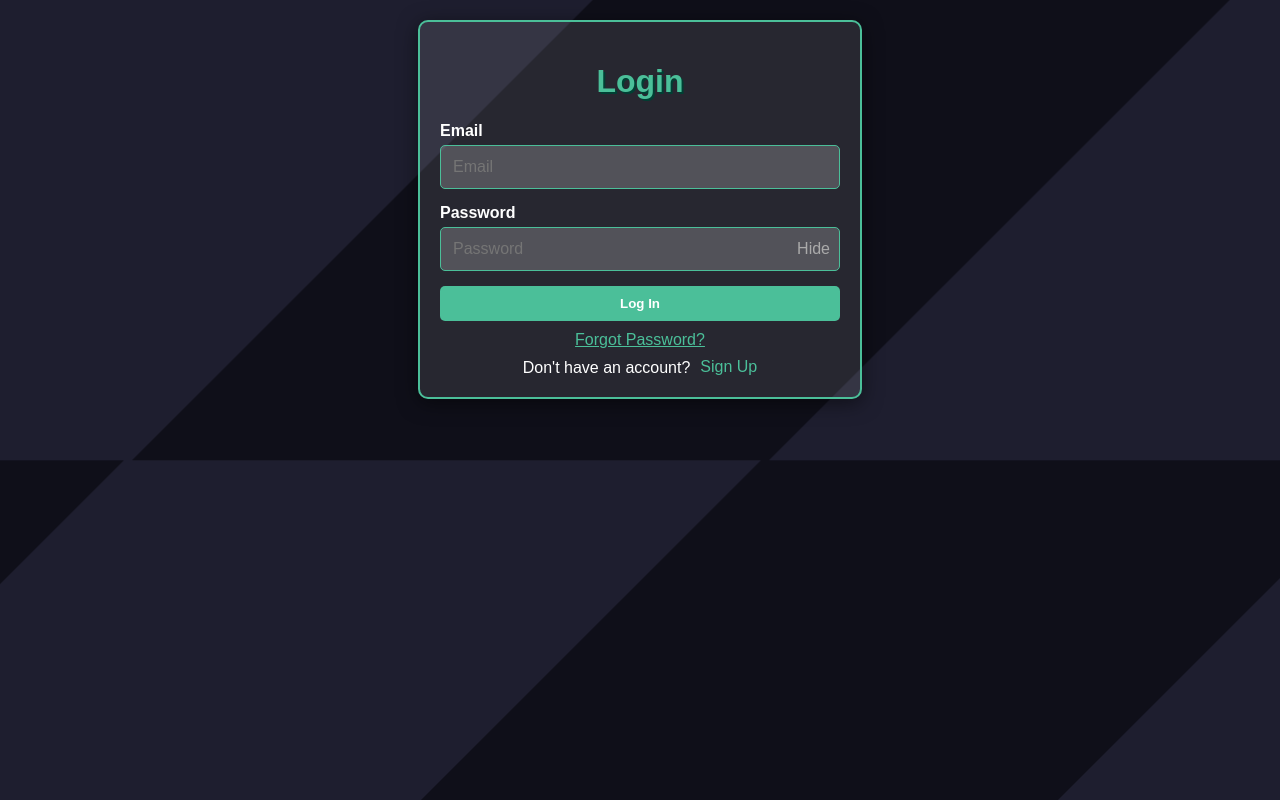
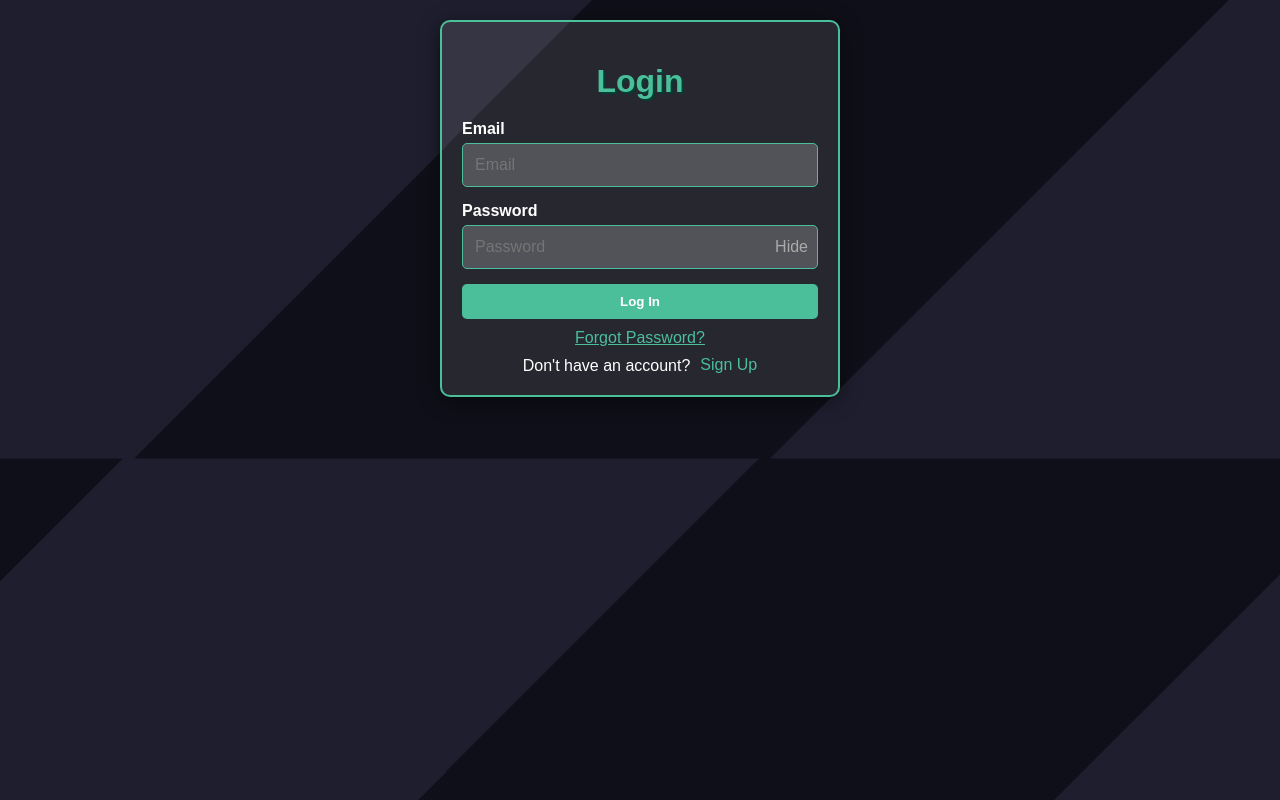
Before and after one commit to Clarence-C-P/Task_Manager, a website: page public/index.html in a window 1280 px wide. Drawn offline with Linux system fonts and the light colour scheme.

Commit message:
Update login.css

```diff
--- a/public/login.css
+++ b/public/login.css
@@ -17,6 +17,27 @@ body {
   100% {background-position: 100% 100%; }
 
   }
+
+h1 {
+  color: #4bbf99;
+  text-align: center;
+  text-shadow: 2px 2px #003f33;
+  font-size: 2em;
+  margin-bottom: 20px;
+}
+
+form {
+  background-color: rgba(255, 255, 255, 0.1);
+  border: 2px solid #4bbf99;
+  border-radius: 10px;
+  box-shadow: 0 4px 20px rgba(0, 0, 0, 0.5);
+  padding: 30px;
+  width: 100%;
+  max-width: 400px;
+  margin: auto;
+  box-sizing: border-box;
+}
+
 
   h1 {
 
```
